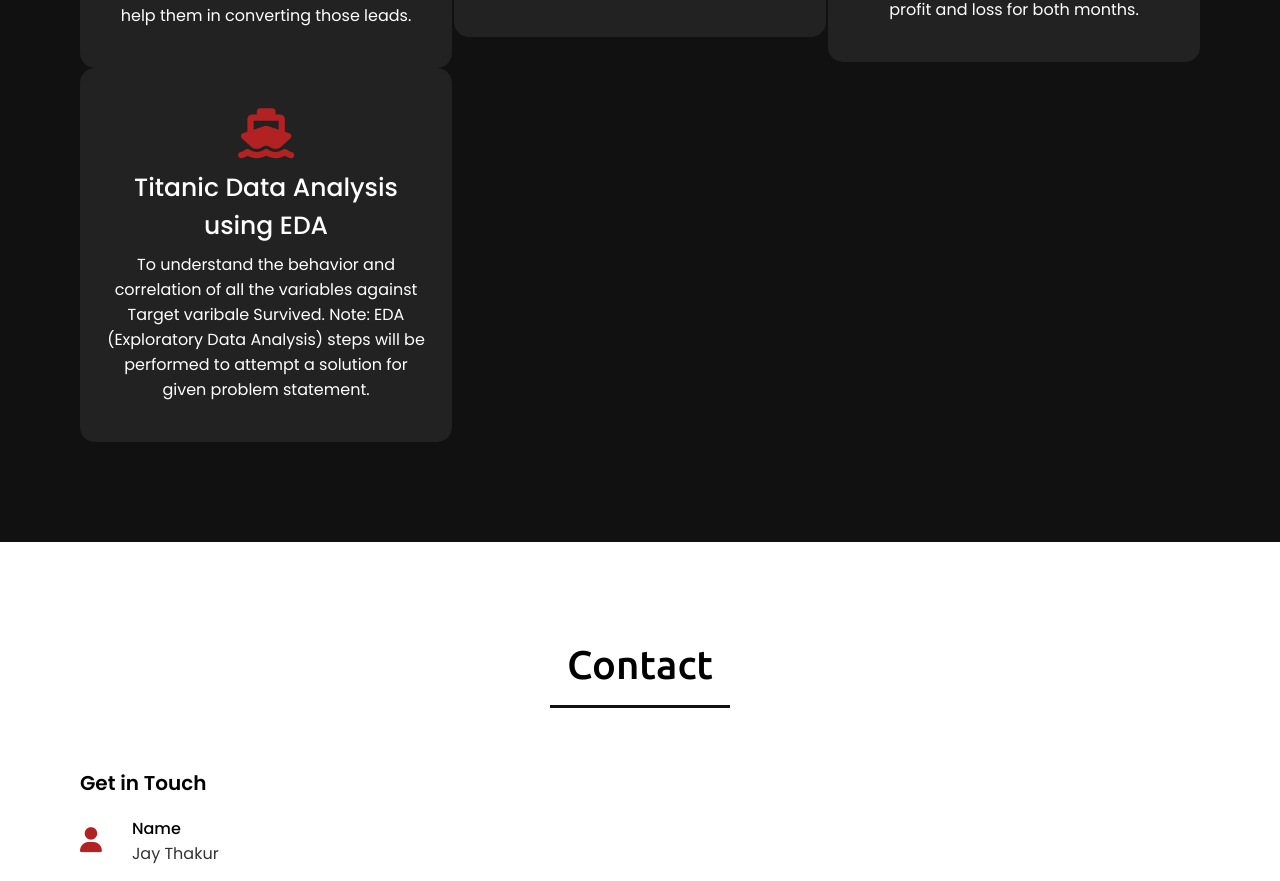
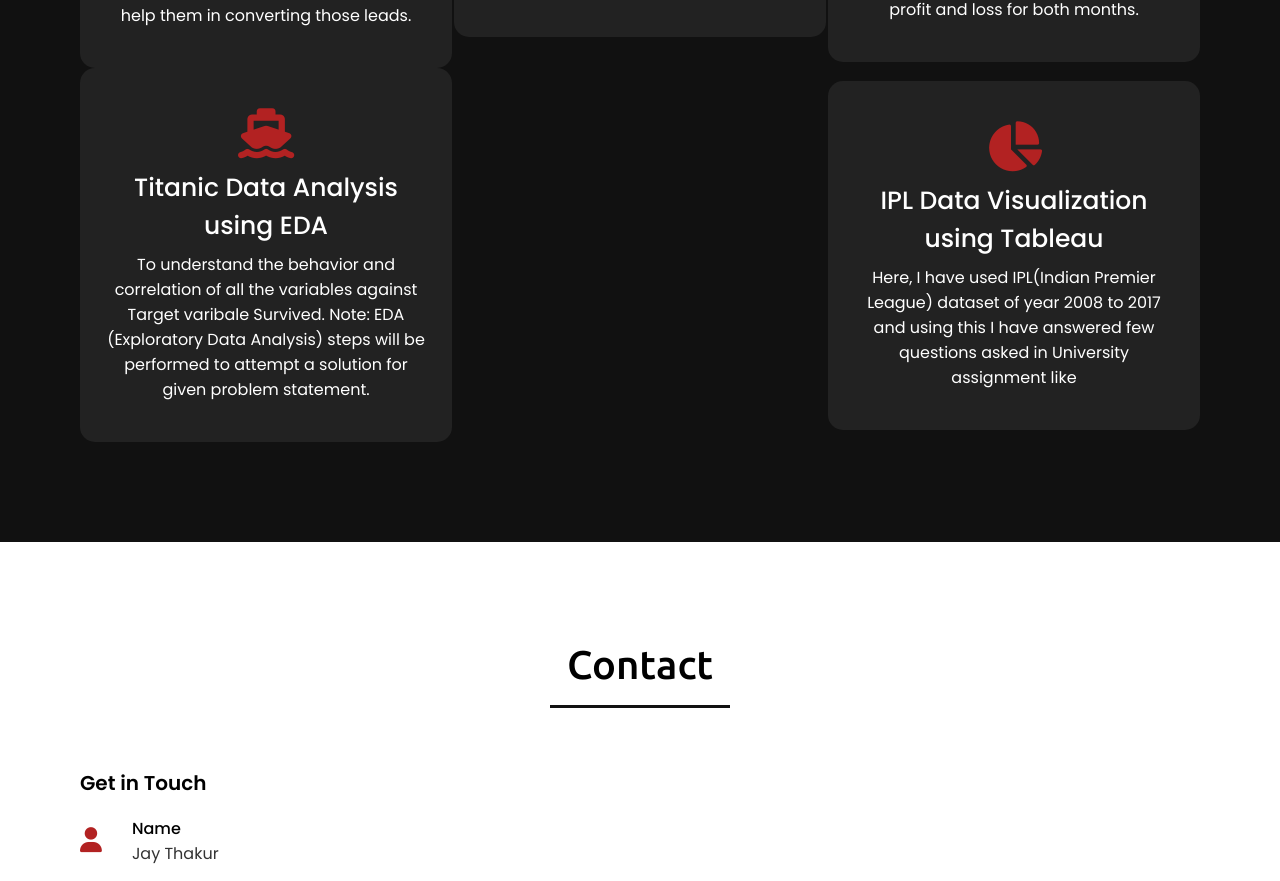
Before and after one commit to jaydataScience-projects/jaydataScience-projects.github.io, a plain HTML site: page index.html in a window 1280 px wide. Shown: the part 4756-5637 px from the top of the page. Drawn offline with nearby package versions, Linux system fonts and the light colour scheme.

Commit message:
Update index.html

```diff
--- a/index.html
+++ b/index.html
@@ -262,6 +262,13 @@
                             <p>To understand the behavior and correlation of all the variables against Target varibale Survived. Note: EDA (Exploratory Data Analysis) steps will be performed to attempt a solution for given problem statement.</p>
                         </div>
                     </div>
+                    <div class="card">
+                        <div class="box">
+                            <i class="fas fa-chart-pie"></i>
+                            <div class="text"><a href="https://public.tableau.com/profile/jay.thakur#!/vizhome/IPL_Assignment_Jay_Thakur/IPlAnalysis2008-2017">IPL Data Visualization using Tableau</a></div>
+                            <p>Here, I have used IPL(Indian Premier League) dataset of year 2008 to 2017 and using this I have answered few questions asked in University assignment like </p>
+                        </div>
+                    </div>
                 </div>
             </div>
         </section>
```
